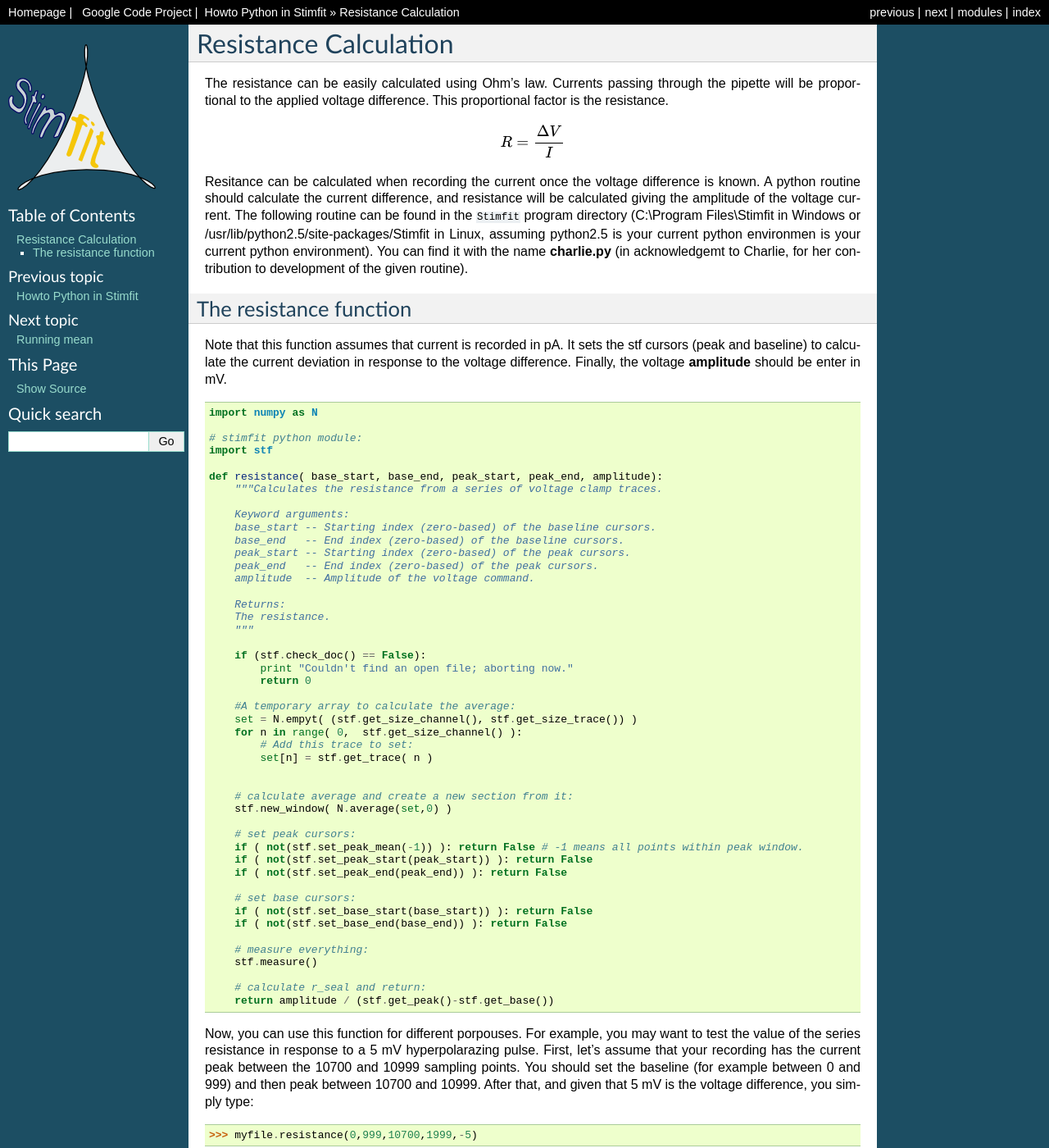
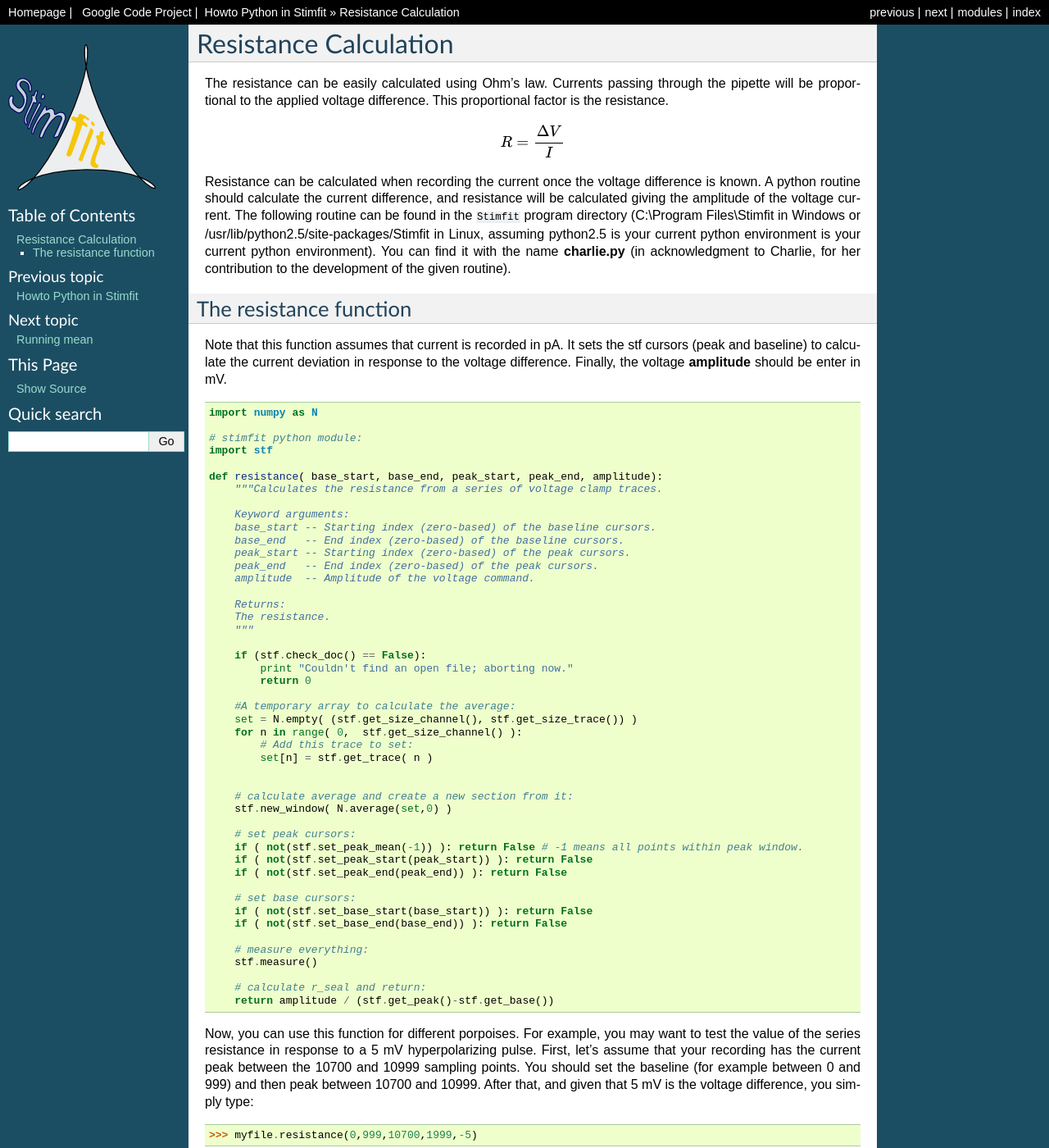
Before and after one commit to neurodroid/stimfit, a Sphinx documentation site: the page built from doc/sphinx/howto/resistances.rst, in a window 1280 px wide and 1400 px high. Shown: the whole window at 82% size. Built offline with Sphinx 7.4.7, drawn with Linux system fonts in a browser that asks for light colours; formulas are drawn with MathJax 3.

Commit message:
resistances howto typos corrected

```diff
--- a/doc/sphinx/howto/resistances.rst
+++ b/doc/sphinx/howto/resistances.rst
@@ -9,8 +9,8 @@ The resistance can be easily calculated using Ohm's law. Currents passing throug
     {\displaystyle R=\frac{\Delta V}{I} }
 
 
-Resitance can be calculated when recording the current once the voltage difference is known. A python routine should calculate the current difference, and resistance will be calculated giving the amplitude of the voltage current.
-The following routine can be found in the ``Stimfit`` program directory (C:\\Program Files\\Stimfit in Windows or /usr/lib/python2.5/site-packages/Stimfit in Linux, assuming python2.5 is your current python environmen is your current python environment). You can find it with the name **charlie.py** (in acknowledgemt to Charlie, for her contribution to development of the given routine).
+Resistance can be calculated when recording the current once the voltage difference is known. A python routine should calculate the current difference, and resistance will be calculated giving the amplitude of the voltage current.
+The following routine can be found in the ``Stimfit`` program directory (C:\\Program Files\\Stimfit in Windows or /usr/lib/python2.5/site-packages/Stimfit in Linux, assuming python2.5 is your current python environment is your current python environment). You can find it with the name **charlie.py** (in acknowledgment to Charlie, for her contribution to the development of the given routine).
 
 
 =======================
@@ -46,7 +46,7 @@ Note that this function assumes that current is recorded in pA. It sets the stf
             return 0
 
         #A temporary array to calculate the average:
-        set = N.empyt( (stf.get_size_channel(), stf.get_size_trace()) )
+        set = N.empty( (stf.get_size_channel(), stf.get_size_trace()) )
         for n in range( 0,  stf.get_size_channel() ):
             # Add this trace to set:
             set[n] = stf.get_trace( n )
@@ -71,7 +71,7 @@ Note that this function assumes that current is recorded in pA. It sets the stf
         return amplitude / (stf.get_peak()-stf.get_base())
 
 
-Now, you can use this function for different porpouses. For example, you may want to test the value of the series resistance in response to a 5 mV hyperpolarazing pulse. First, let's assume that your recording has the current peak between the 10700 and 10999 sampling points. You should set the baseline (for example between 0 and 999) and then peak between 10700 and 10999. After that, and given that 5 mV is the voltage difference, you simply type:
+Now, you can use this function for different porpoises. For example, you may want to test the value of the series resistance in response to a 5 mV hyperpolarizing pulse. First, let's assume that your recording has the current peak between the 10700 and 10999 sampling points. You should set the baseline (for example between 0 and 999) and then peak between 10700 and 10999. After that, and given that 5 mV is the voltage difference, you simply type:
 
 ::
 
```
